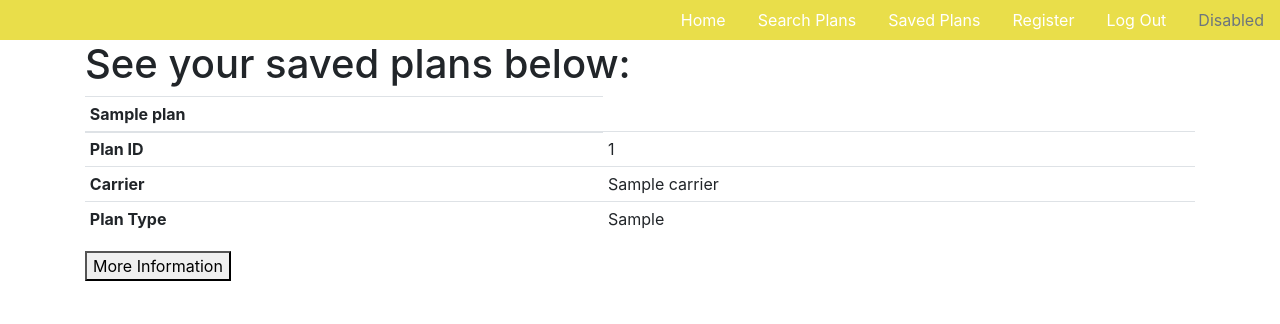
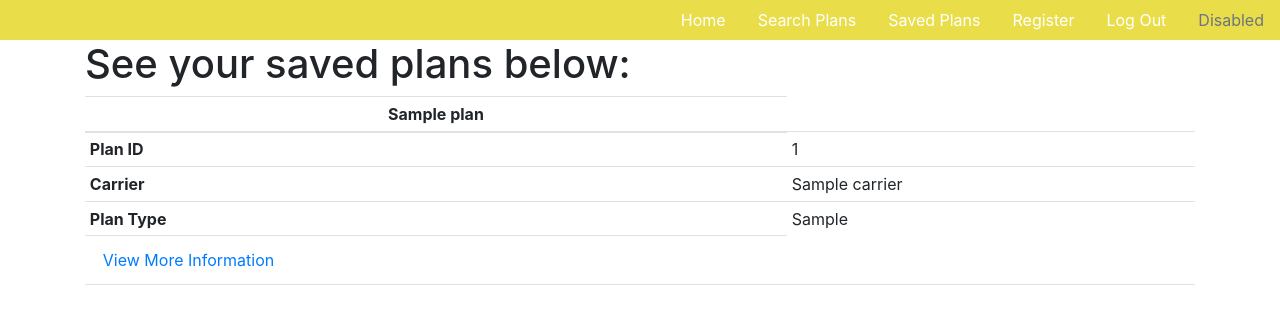
Before and after one commit to s-tao/whats-my-care, a Flask app: a page that uses templates/saved_plans.html in a window 1280 px wide. Shown: the top 324 px of the page. Run offline with Flask 2, Linux system fonts and the light colour scheme; the visitor is signed in with stand-in values (Sample User, id 1); tables that the repository leaves empty hold one stand-in row (values such as "Sample post"); some libraries are stand-ins or nearby versions.

Commit message:
accordian collapse table feature on hold

```diff
--- a/process_plans.py
+++ b/process_plans.py
@@ -88,8 +88,8 @@ def parse_med_plans(plan):
     # common services
     extracted_plan['pcp'] = plan.get('primary_care_physician')
     extracted_plan['specialist'] = plan.get('specialist')
-    extracted_plan['emerg_room'] = plan.get('emergency_room')
-    extracted_plan['gen_drugs'] = plan.get('generic_drugs')
+    extracted_plan['emerg_rm'] = plan.get('emergency_room')
+    extracted_plan['gen_drug'] = plan.get('generic_drugs')
     extracted_plan['urg_care'] = plan.get('urgent_care')
 
     # overall deductible costs
@@ -113,8 +113,8 @@ def parse_single_med_plan(plan):
     # common services
     extracted_plan['pcp'] = plan['plan'].get('primary_care_physician')
     extracted_plan['specialist'] = plan['plan'].get('specialist')
-    extracted_plan['emerg_room'] = plan['plan'].get('emergency_room')
-    extracted_plan['gen_drugs'] = plan['plan'].get('generic_drugs')
+    extracted_plan['emerg_rm'] = plan['plan'].get('emergency_room')
+    extracted_plan['gen_drug'] = plan['plan'].get('generic_drugs')
     extracted_plan['urg_care'] = plan['plan'].get('urgent_care')
 
     # overall deductible costs
--- a/static/js/script.js
+++ b/static/js/script.js
@@ -43,11 +43,11 @@ function tableDisplay(planDetails) {
       </tr> \
       <tr> \
         <th scope="row" class="er-hdr">Emergency Room</th> \
-        <td class="plan-detail-er">${planDetails.emerg_room}</td> \
+        <td class="plan-detail-er">${planDetails.emerg_rm}</td> \
       </tr> \
       <tr> \
         <th scope="row" class="gen-drug-hdr">Generic Drug</th> \
-        <td class="plan-detail-gd">${planDetails.gen_drugs}</td> \
+        <td class="plan-detail-gd">${planDetails.gen_drug}</td> \
       </tr> \
       <tr> \
         <th scope="row" class="urg-care-hdr">Urgent Care</th> \
--- a/templates/saved_plans.html
+++ b/templates/saved_plans.html
@@ -14,10 +14,10 @@
 <div class="container" id="saved-plans">
   {% for plan in pc_list %}
   <div class="sub-container">
-    <table class="table table-hover table-sm">
+    <table class="table table-condensed table-hover table-sm" style="border-collapse:collapse;">
       <thead>
         <tr>
-          <th scope="col" id="display-name">{{ plan.plan.name }}</th>
+          <th scope="col" id="display-name" style="text-align:center">{{ plan.plan.name }}</th>
         </tr>
       </thead>
       <tbody>
@@ -33,12 +33,41 @@
           <th scope="row">Plan Type</th>
           <td>{{ plan.plan.plan_org }}</td>
         </tr>
-      </tbody>
-    </table>
-  </div>
-  <div class="sub-container">
-    <button id="click-more-info" name="see-plan-{{ plan.plan_id }}">More Information</button>
-  </div>
+        <tr data-toggle="collapse" data-target="#pc_id-{{ plan.pc_id }}"
+                                   class="accordion-toggle"
+                                   aria-expanded="false"
+                                   aria-controls="pc_id-{{ plan.pc_id }}">
+        <td>
+          <button class="btn btn-link">
+            View More Information
+          </button>
+        </td>
+          </tr>
+          <tr>
+            <td colspan="2" class="hiddenRow">
+              <div class="accordian-body collapse" id="pc_id-{{ plan.pc_id }}">
+                <table>
+                  <tbody>
+                    <tr>
+                      <th scope="row">Primary Care Physician</th>
+                      <td>{{ plan.pcp }}</td>
+                    </tr>
+                    <tr>
+                      <th scope="row">Specialist</th>
+                      <td>{{ plan.specialist }}</td>
+                    </tr>
+                    <tr>
+                      <th scope="row">Emergency Room</th>
+                      <td>{{ plan.emerg_rm }}</td>
+                    </tr>
+                  </tbody>
+                </table>
+              </div>
+            </td>
+          </tr>
+        </tbody>
+      </table>
+    </div>
   {% endfor %}
 </div>
 
```
